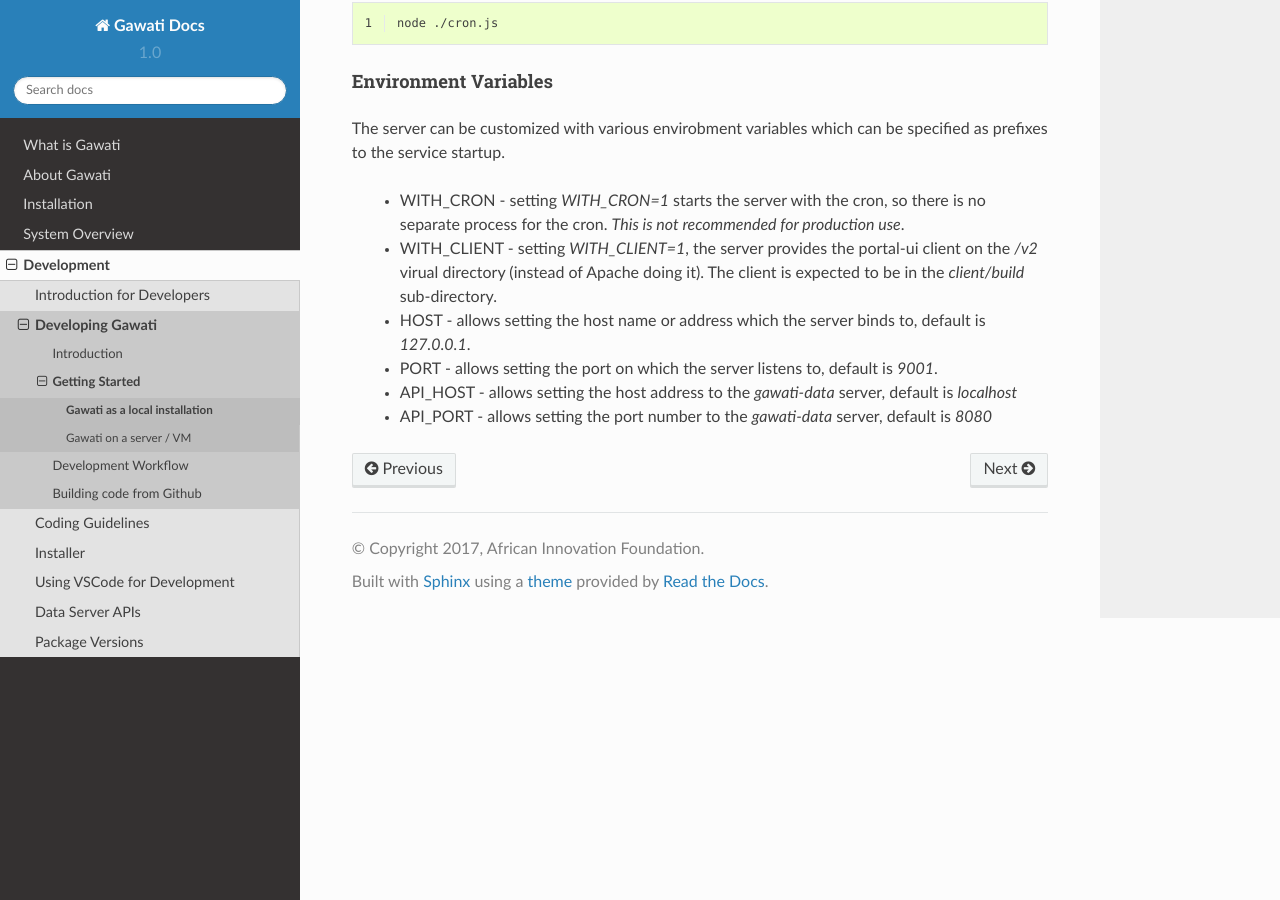
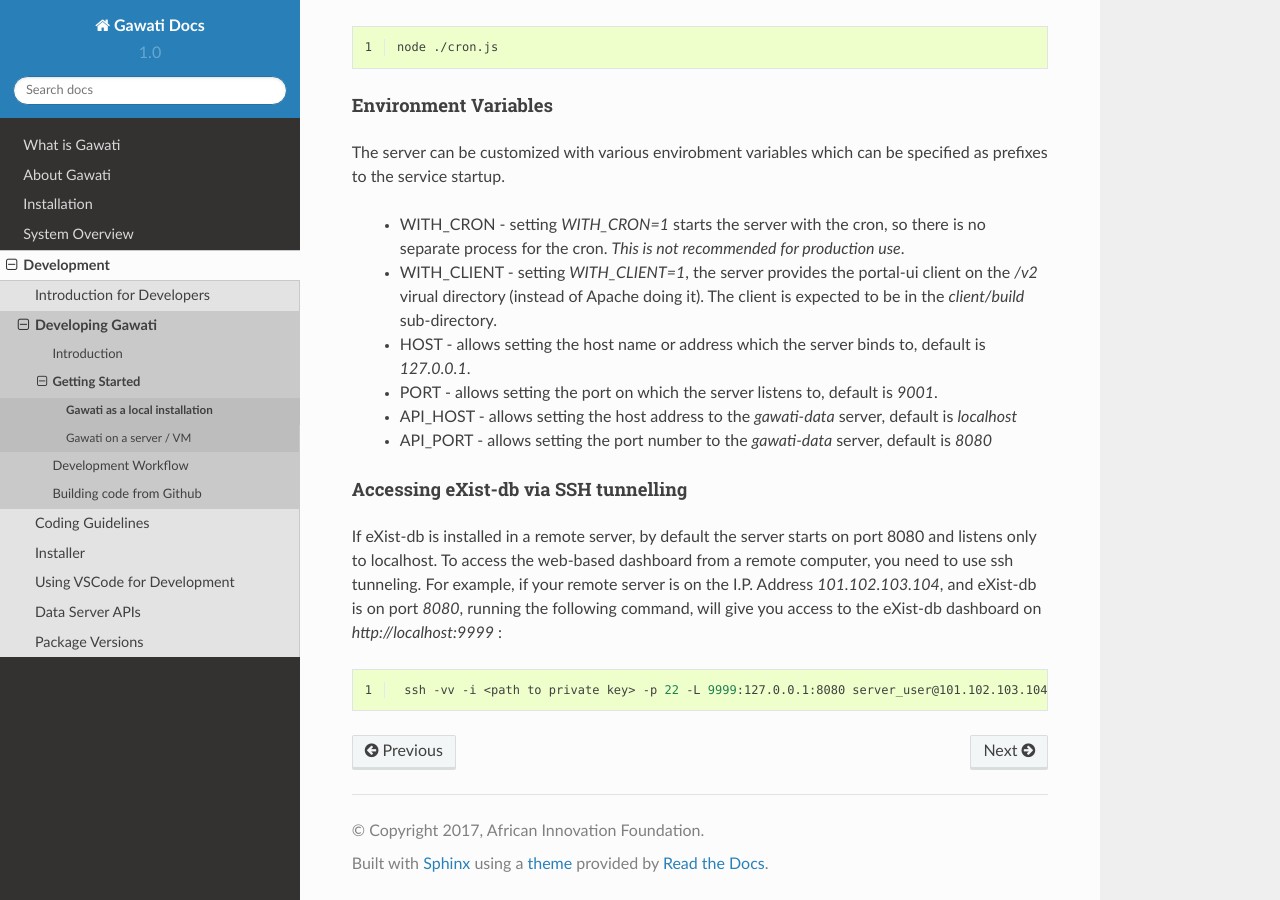
Before and after one commit to gawati/gawati-docs, a Sphinx documentation site: the page built from docs/source/development/dev-env-local.rst, in a window 1280 px wide and 900 px high, scrolled down 9215 px. Built offline with Sphinx 7.4.7 and the Read the Docs theme 2.0.0, drawn with Linux system fonts in a browser that asks for light colours; some of the changed text lies outside the part shown.

Commit message:
Adding note about ssh tunneling for eXist-db

```diff
--- a/docs/source/development/dev-env-local.rst
+++ b/docs/source/development/dev-env-local.rst
@@ -213,6 +213,18 @@ The server can be customized with various envirobment variables which can be spe
   * API_HOST - allows setting the host address to the `gawati-data` server, default is `localhost`
   * API_PORT - allows setting the port number to the `gawati-data` server, default is `8080`
 
+Accessing eXist-db via SSH tunnelling
+-------------------------------------
+
+If eXist-db is installed in a remote server, by default the server starts on port 8080 and listens only to localhost.
+To access the web-based dashboard from a remote computer, you need to use ssh tunneling. For example, if your remote server  is on the I.P. Address `101.102.103.104`, and eXist-db is on port `8080`, running the following command, will give you access to the eXist-db dashboard on `http://localhost:9999` :
+
+.. code-block:: bash
+  :linenos:
+
+   ssh -vv -i <path to private key> -p 22 -L 9999:127.0.0.1:8080 server_user@101.102.103.104
+
+
 
 .. _gawati-portal-ui: https://github.com/gawati/gawati-portal-ui
 .. _gawati-portal-server: https://github.com/gawati/gawati-portal-server
```
